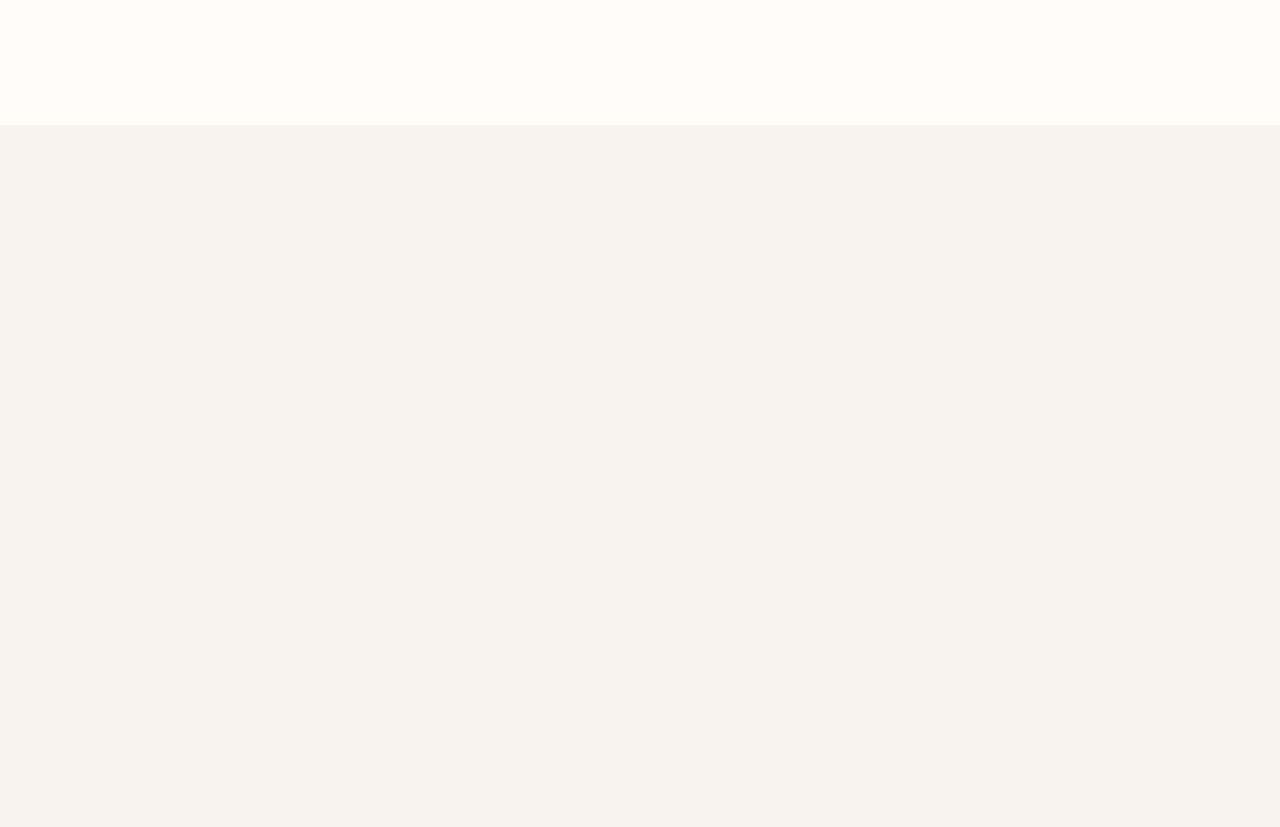
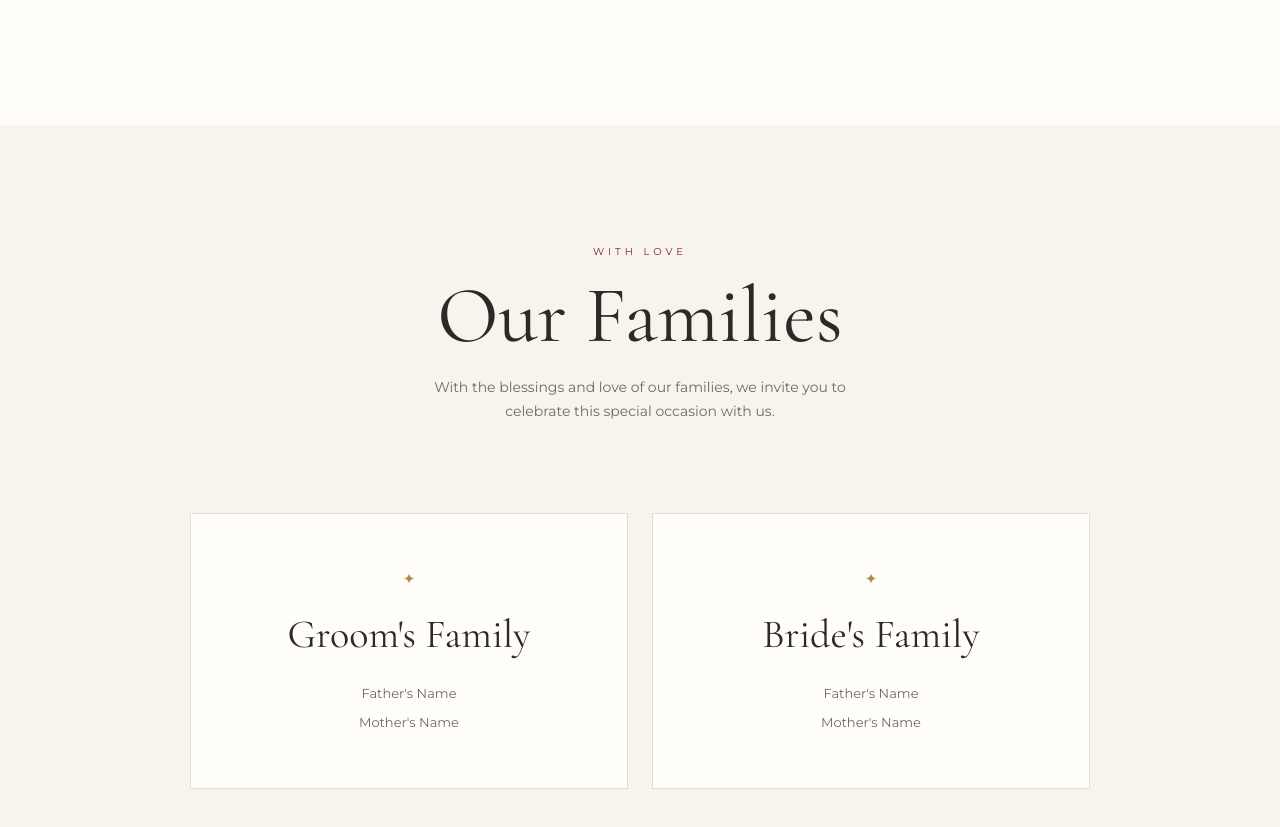
Before and after one commit to abdulmuqtadir2208/Wedding-card, a React (Vite) app: page / in a window 1280 px wide. Shown: the part 5880-6707 px from the top of the page. Before the commit the page ends 6005 px from the top, so only its background shows below. Built offline with nearby package versions, Linux system fonts and the light colour scheme.

Commit message:
add and style family section

```diff
--- a/src/App.jsx
+++ b/src/App.jsx
@@ -6,6 +6,7 @@ import Countdown from "./components/Countdown";
 import Events from "./components/Events";
 import Venue from "./components/Venue";
 import Gallery from "./components/Gallery";
+import Families from "./components/Families";
 
 
 
@@ -20,6 +21,7 @@ function App() {
       <Venue />
       <Gallery />
       <RSVP />
+      <Families />
     </main>
   );
 }
--- /dev/null
+++ b/src/components/Families.jsx
@@ -0,0 +1,41 @@
+import wedding from "../data/wedding";
+import Reveal from "./Reveal";
+
+function Families() {
+  return (
+    <section className="families" id="families">
+      <Reveal className="section-heading">
+        <p className="section-label">With love</p>
+
+        <h2>Our Families</h2>
+
+        <p className="section-description">
+          With the blessings and love of our families,
+          we invite you to celebrate this special occasion with us.
+        </p>
+      </Reveal>
+
+      <div className="families-grid">
+        <Reveal className="family-card">
+          <span className="family-symbol">✦</span>
+
+          <h3>{wedding.families.groom.title}</h3>
+
+          <p>{wedding.families.groom.father}</p>
+          <p>{wedding.families.groom.mother}</p>
+        </Reveal>
+
+        <Reveal className="family-card">
+          <span className="family-symbol">✦</span>
+
+          <h3>{wedding.families.bride.title}</h3>
+
+          <p>{wedding.families.bride.father}</p>
+          <p>{wedding.families.bride.mother}</p>
+        </Reveal>
+      </div>
+    </section>
+  );
+}
+
+export default Families;
--- a/src/data/wedding.js
+++ b/src/data/wedding.js
@@ -83,6 +83,22 @@ rsvp: {
     "Your presence would make our celebration even more special.",
 },
 
+families: {
+  groom: {
+    title: "Groom's Family",
+    father: "Father's Name",
+    mother: "Mother's Name",
+  },
+
+  bride: {
+    title: "Bride's Family",
+    father: "Father's Name",
+    mother: "Mother's Name",
+  },
+},
+
+
+
 };
 
 export default wedding;
--- a/src/index.css
+++ b/src/index.css
@@ -912,3 +912,91 @@ body {
     width: 100%;
   }
 }
+
+/* ================================
+   FAMILIES SECTION
+================================ */
+
+.families {
+  min-height: 80vh;
+  padding: var(--space-xxl) var(--space-md);
+
+  display: flex;
+  flex-direction: column;
+  justify-content: center;
+
+  background: var(--color-background);
+}
+
+.families-grid {
+  width: min(900px, 100%);
+  margin: 20px auto 0;
+
+  display: grid;
+  grid-template-columns: repeat(2, 1fr);
+  gap: 24px;
+}
+
+.family-card {
+  position: relative;
+
+  padding: 55px 35px;
+
+  text-align: center;
+
+  background: var(--color-surface);
+  border: 1px solid rgba(176, 138, 74, 0.28);
+
+  transition:
+    transform var(--transition),
+    box-shadow var(--transition);
+}
+
+.family-card:hover {
+  transform: translateY(-4px);
+
+  box-shadow:
+    0 15px 40px rgba(45, 41, 38, 0.07);
+}
+
+.family-symbol {
+  display: block;
+
+  margin-bottom: 22px;
+
+  color: var(--color-gold);
+  font-size: 15px;
+}
+
+.family-card h3 {
+  margin-bottom: 25px;
+
+  font-family: var(--font-heading);
+  font-size: clamp(28px, 4vw, 40px);
+  font-weight: 400;
+}
+
+.family-card p {
+  margin-top: 8px;
+
+  font-family: var(--font-body);
+  font-size: 13px;
+  line-height: 1.6;
+
+  color: var(--color-text-muted);
+}
+
+@media (max-width: 600px) {
+  .families {
+    padding: var(--space-xl) var(--space-md);
+  }
+
+  .families-grid {
+    grid-template-columns: 1fr;
+    gap: 16px;
+  }
+
+  .family-card {
+    padding: 45px 25px;
+  }
+}
```
